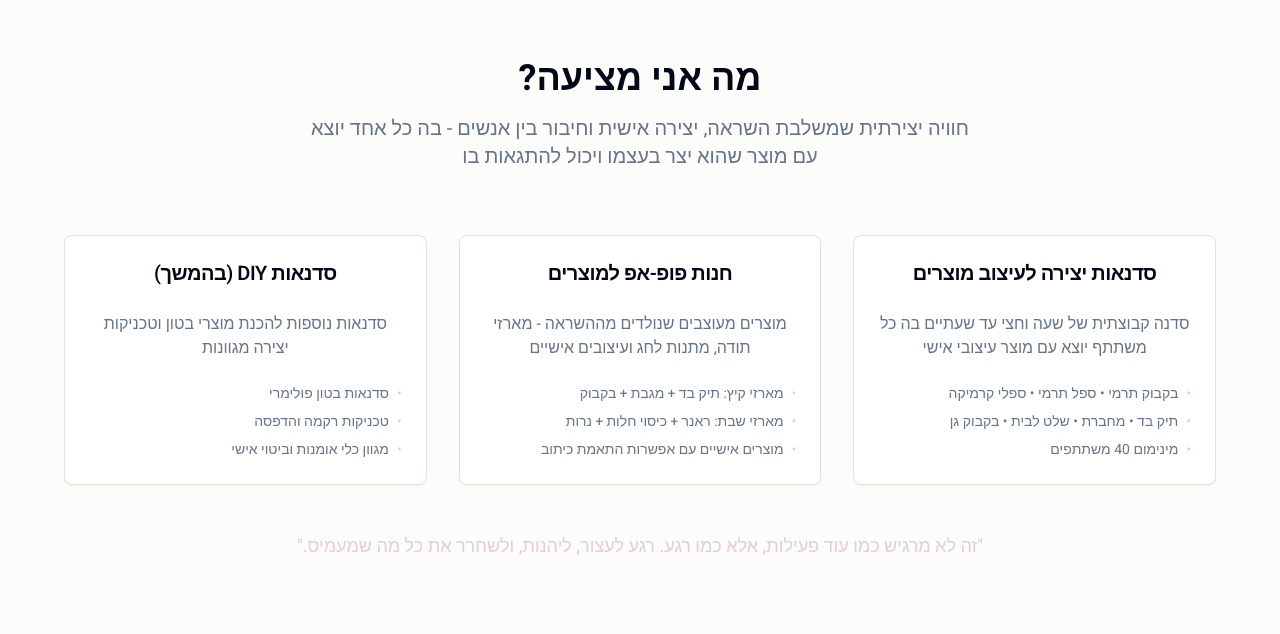
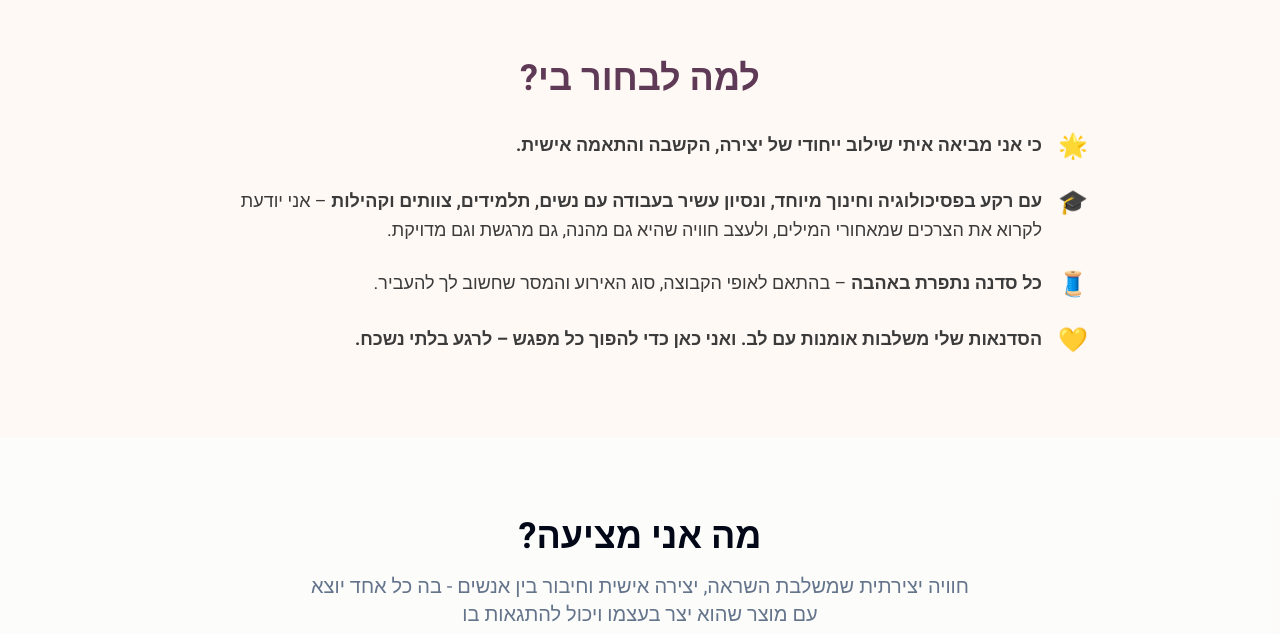
Before and after one commit to sagioren1984/greeting-wizard-friend, a React (Vite) app: page / in a window 1280 px wide. Shown: the part 1536-2170 px from the top of the page. Built offline with nearby package versions, Linux system fonts and the light colour scheme.

Commit message:
Add "Why choose me?" section
Added a new section to the landing page that explains the unique value proposition. Updated the page's background, headings, buttons, and body text colors.

```diff
--- /dev/null
+++ b/src/components/WhyChooseMe.tsx
@@ -0,0 +1,46 @@
+const WhyChooseMe = () => {
+  return (
+    <section className="py-20 bg-page-background">
+      <div className="container mx-auto px-4">
+        <div className="max-w-4xl mx-auto">
+          <h2 className="text-3xl md:text-4xl font-bold text-title-color mb-8 text-center">
+            למה לבחור בי?
+          </h2>
+
+          <div className="space-y-6 text-lg text-body-text leading-relaxed">
+            <div className="flex items-start gap-4">
+              <span className="text-2xl">🌟</span>
+              <p>
+                <strong>כי אני מביאה איתי שילוב ייחודי של יצירה, הקשבה והתאמה אישית.</strong>
+              </p>
+            </div>
+
+            <div className="flex items-start gap-4">
+              <span className="text-2xl">🎓</span>
+              <p>
+                <strong>עם רקע בפסיכולוגיה וחינוך מיוחד, ונסיון עשיר בעבודה עם נשים, תלמידים, צוותים וקהילות</strong> –
+                אני יודעת לקרוא את הצרכים שמאחורי המילים, ולעצב חוויה שהיא גם מהנה, גם מרגשת וגם מדויקת.
+              </p>
+            </div>
+
+            <div className="flex items-start gap-4">
+              <span className="text-2xl">🧵</span>
+              <p>
+                <strong>כל סדנה נתפרת באהבה</strong> – בהתאם לאופי הקבוצה, סוג האירוע והמסר שחשוב לך להעביר.
+              </p>
+            </div>
+
+            <div className="flex items-start gap-4">
+              <span className="text-2xl">💛</span>
+              <p>
+                <strong>הסדנאות שלי משלבות אומנות עם לב. ואני כאן כדי להפוך כל מפגש – לרגע בלתי נשכח.</strong>
+              </p>
+            </div>
+          </div>
+        </div>
+      </div>
+    </section>
+  );
+};
+
+export default WhyChooseMe;
--- a/src/index.css
+++ b/src/index.css
@@ -14,6 +14,12 @@
     --brand-pink-light: 345 45% 92%;
     --brand-beige: 35 15% 88%;
     --brand-cream: 35 20% 95%;
+
+    /* New brand colors from user specs */
+    --page-background: 26 100% 98%; /* #fffaf6 */
+    --title-color: 315 24% 30%; /* #623b5a */
+    --button-color: 351 81% 66%; /* #f09aa9 */
+    --body-text: 0 0% 23%; /* #3a3a3a */
 
     --card: 0 0% 100%;
     --card-foreground: 222.2 84% 4.9%;
--- a/src/pages/Index.tsx
+++ b/src/pages/Index.tsx
@@ -1,6 +1,7 @@
 import Header from "@/components/Header";
 import Hero from "@/components/Hero";
 import About from "@/components/About";
+import WhyChooseMe from "@/components/WhyChooseMe";
 import Services from "@/components/Services";
 import Gallery from "@/components/Gallery";
 import Testimonials from "@/components/Testimonials";
@@ -14,6 +15,7 @@ const Index = () => {
       <Header />
       <Hero />
       <About />
+      <WhyChooseMe />
       <Services />
       <Gallery />
       <Testimonials />
--- a/tailwind.config.ts
+++ b/tailwind.config.ts
@@ -26,6 +26,10 @@ export default {
 				'brand-pink-light': 'hsl(var(--brand-pink-light))',
 				'brand-beige': 'hsl(var(--brand-beige))',
 				'brand-cream': 'hsl(var(--brand-cream))',
+				'page-background': 'hsl(var(--page-background))',
+				'title-color': 'hsl(var(--title-color))',
+				'button-color': 'hsl(var(--button-color))',
+				'body-text': 'hsl(var(--body-text))',
 				border: 'hsl(var(--border))',
 				input: 'hsl(var(--input))',
 				ring: 'hsl(var(--ring))',
```
